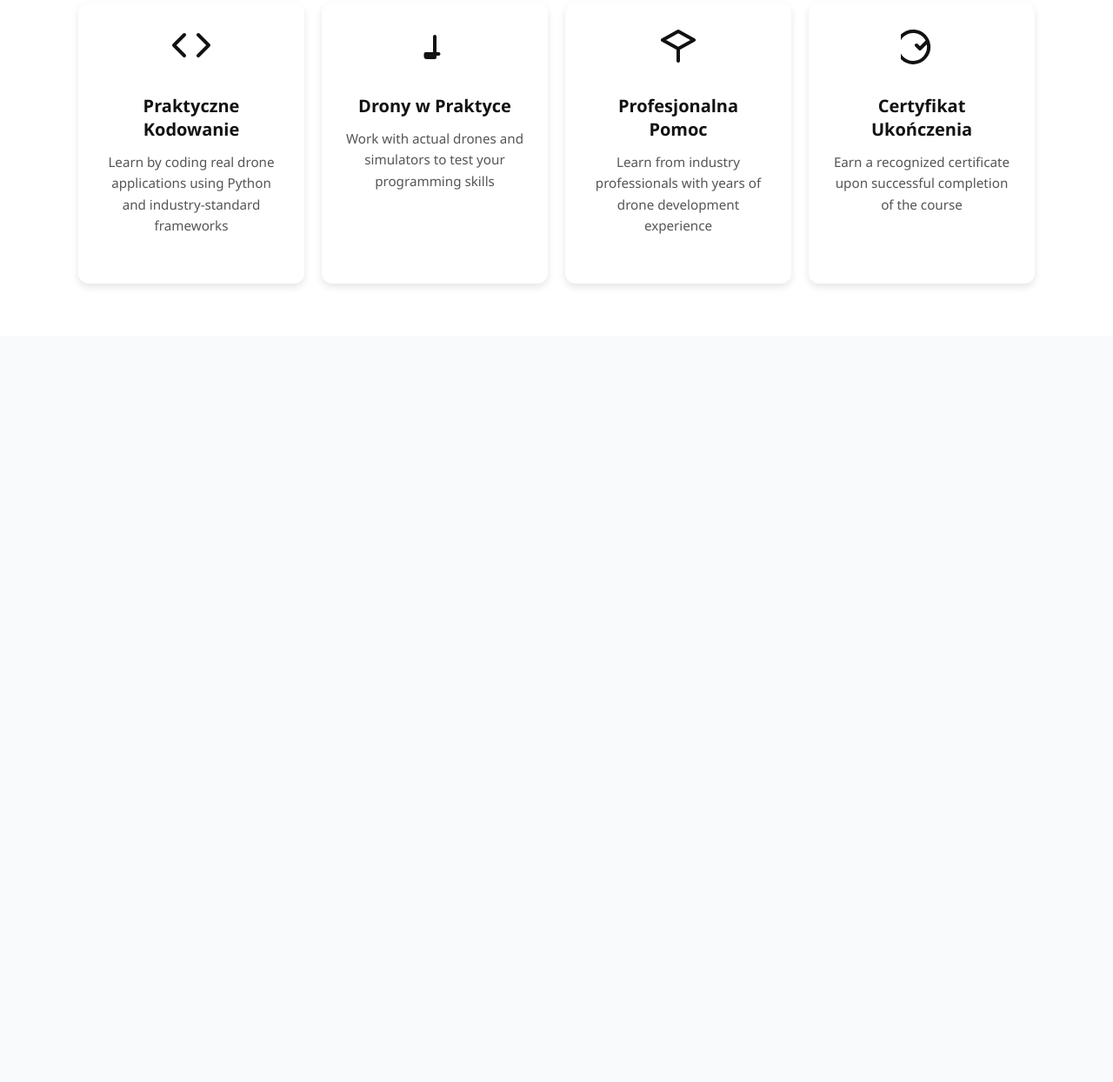
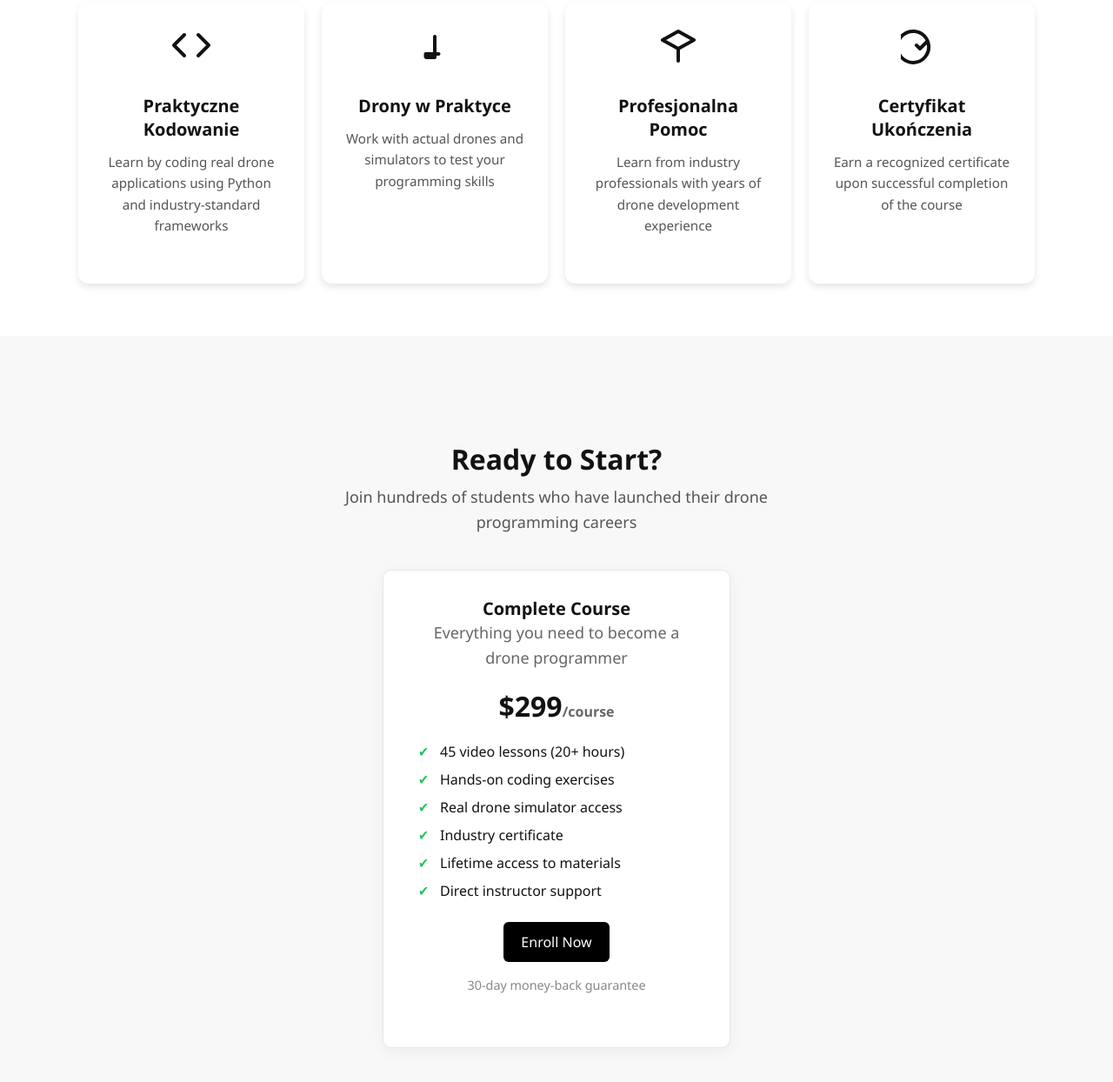
Before and after one commit to stqchv/Code-nFly-website, a website: page public/index.html in a window 1280 px wide. Shown: the part 1138-2382 px from the top of the page at 87% size. Before the commit the page ends 1524 px from the top, so only its background shows below. Drawn offline with Linux system fonts and the light colour scheme.

Commit message:
pierwszy commit frontu

```diff
--- a/public/index.html
+++ b/public/index.html
@@ -91,6 +91,30 @@
     </div>
     </section>
 
+    <section class="pricing">
+      <h2 class="pricing__title">Ready to Start?</h2>
+      <p class="pricing__subtitle">
+        Join hundreds of students who have launched their drone programming careers
+      </p>
+
+      <div class="pricing__card">
+        <h3 class="pricing__course-title">Complete Course</h3>
+        <p class="pricing__course-subtitle">Everything you need to become a drone programmer</p>
+        <div class="pricing__price">$299<span>/course</span></div>
+        <ul class="pricing__features">
+          <li>45 video lessons (20+ hours)</li>
+          <li>Hands-on coding exercises</li>
+          <li>Real drone simulator access</li>
+          <li>Industry certificate</li>
+          <li>Lifetime access to materials</li>
+          <li>Direct instructor support</li>
+        </ul>
+        <button class="pricing__button">Enroll Now</button>
+        <p class="pricing__guarantee">30-day money-back guarantee</p>
+      </div>
+    </section>
+
+
 
 </body>
 </html>
--- a/public/style.css
+++ b/public/style.css
@@ -239,6 +239,99 @@ p {
   line-height: 1.6;
 }
 
+/* === START NOW === */
+.pricing {
+  text-align: center;
+  padding: 120px 20px;
+  background: #f8f8f8;
+  font-family: 'Anonymous Pro', monospace;
+}
+
+.pricing__title {
+  font-size: 2rem;
+  font-weight: bold;
+  margin-bottom: 8px;
+}
+
+.pricing__subtitle {
+  color: #555;
+  max-width: 500px;
+  margin: 0 auto 40px;
+}
+
+.pricing__card {
+  display: inline-block;
+  background: #fff;
+  border-radius: 10px;
+  padding: 30px 40px;
+  box-shadow: 0 4px 15px rgba(0,0,0,0.05);
+  border: 1px solid #e5e7eb;
+  max-width: 400px;
+}
+
+.pricing__course-title {
+  font-size: 1.25rem;
+  font-weight: bold;
+}
+
+.pricing__course-subtitle {
+  color: #666;
+  margin-bottom: 20px;
+}
+
+.pricing__price {
+  font-size: 2rem;
+  font-weight: bold;
+  margin-bottom: 20px;
+}
+
+.pricing__price span {
+  font-size: 1rem;
+  color: #666;
+}
+
+.pricing__features {
+  list-style: none;
+  padding: 0;
+  margin: 0 0 25px;
+  text-align: left;
+}
+
+.pricing__features li {
+  padding-left: 25px;
+  position: relative;
+  margin-bottom: 10px;
+}
+
+.pricing__features li::before {
+  content: "✔";
+  color: #22c55e;
+  position: absolute;
+  left: 0;
+}
+
+.pricing__button {
+  background: #000;
+  color: #fff;
+  border: none;
+  padding: 12px 20px;
+  border-radius: 6px;
+  cursor: pointer;
+  font-size: 1rem;
+  margin-bottom: 15px;
+  transition: background 0.3s ease;
+}
+
+.pricing__button:hover {
+  background: #333;
+}
+
+.pricing__guarantee {
+  color: #888;
+  font-size: 0.9rem;
+}
+
+
 
 
 /* ======= Responsive ======= */
@@ -281,7 +374,7 @@ p {
     margin: 0;
   }
   h1 {
-    font-size: 3rem;
+    font-size: 2.5rem;
   }
 
   p {
```
